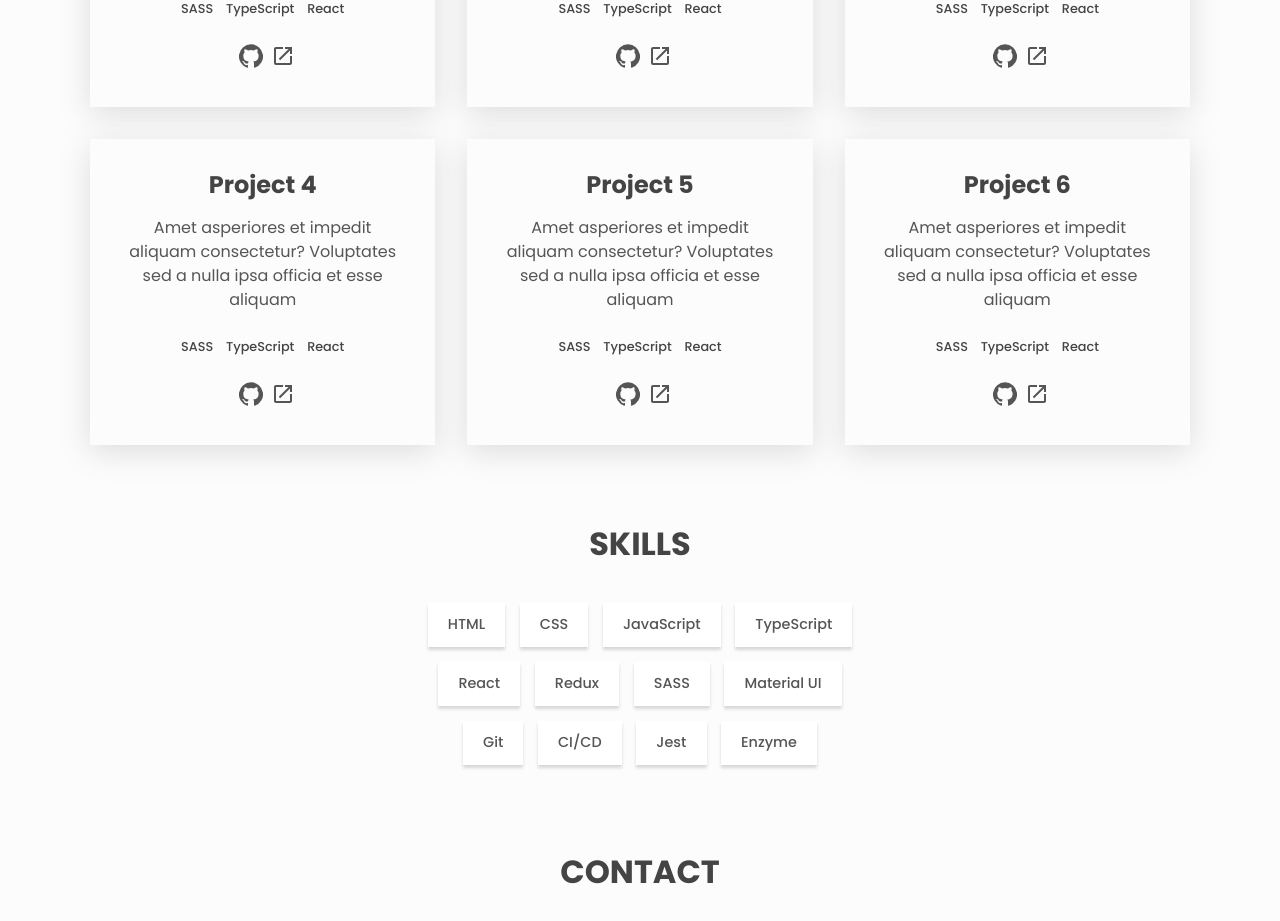
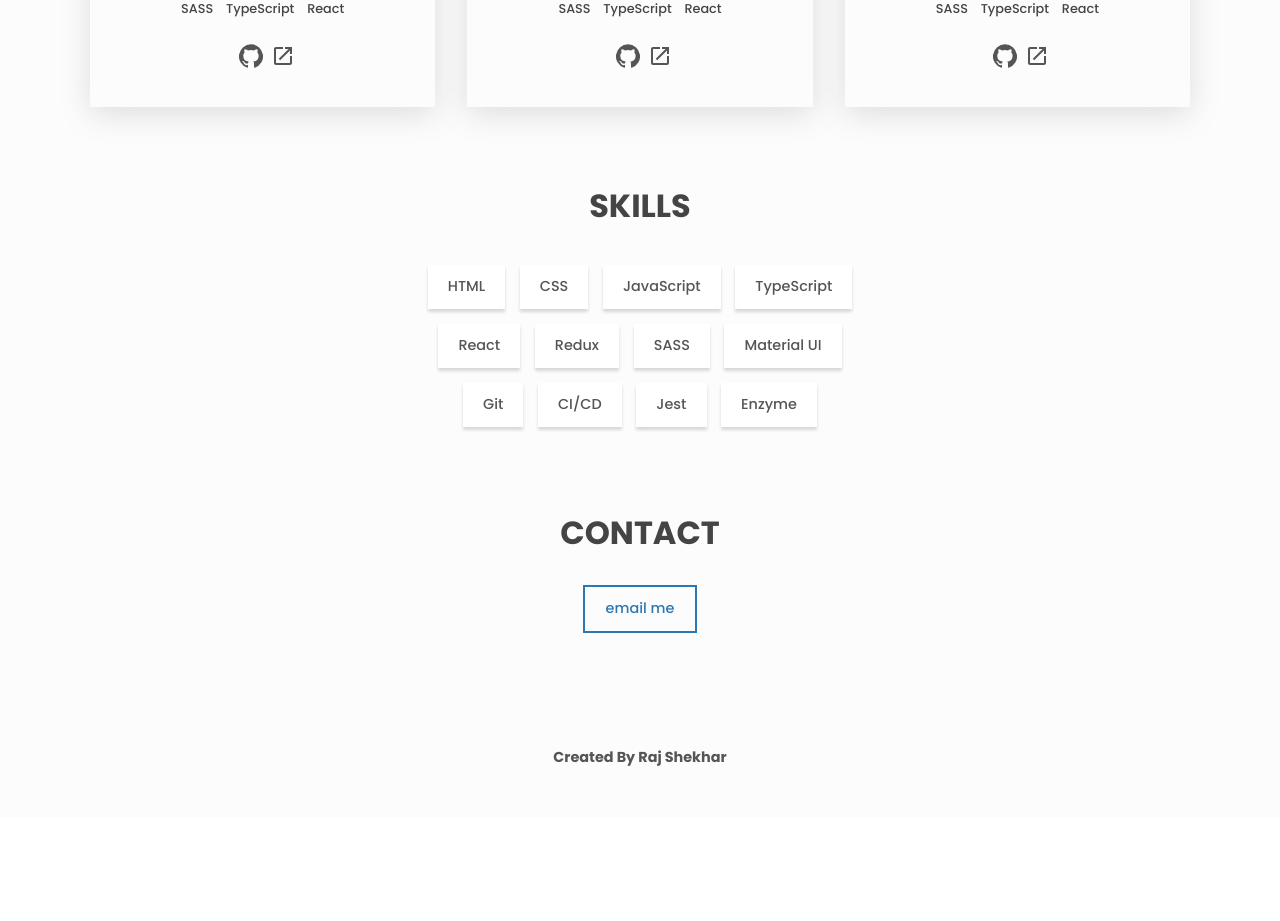
Before and after one commit to rjshkhr/cleanfolio, a React (Create React App) app: page / in a window 1280 px wide. Shown: the part 900-1821 px from the top of the page. After the commit the page ends 1717 px from the top, so only its background shows below. Built offline with nearby package versions, Linux system fonts and the light colour scheme.

Commit message:
Reduce placeholder projects

```diff
--- a/src/portfolio.js
+++ b/src/portfolio.js
@@ -44,30 +44,6 @@ const projects = [
     sourceCode: 'https://github.com',
     livePreview: 'https://github.com',
   },
-  {
-    name: 'Project 4',
-    description:
-      'Amet asperiores et impedit aliquam consectetur? Voluptates sed a nulla ipsa officia et esse aliquam',
-    stack: ['SASS', 'TypeScript', 'React'],
-    sourceCode: 'https://github.com',
-    livePreview: 'https://github.com',
-  },
-  {
-    name: 'Project 5',
-    description:
-      'Amet asperiores et impedit aliquam consectetur? Voluptates sed a nulla ipsa officia et esse aliquam',
-    stack: ['SASS', 'TypeScript', 'React'],
-    sourceCode: 'https://github.com',
-    livePreview: 'https://github.com',
-  },
-  {
-    name: 'Project 6',
-    description:
-      'Amet asperiores et impedit aliquam consectetur? Voluptates sed a nulla ipsa officia et esse aliquam',
-    stack: ['SASS', 'TypeScript', 'React'],
-    sourceCode: 'https://github.com',
-    livePreview: 'https://github.com',
-  },
 ]
 
 const skills = [
```
